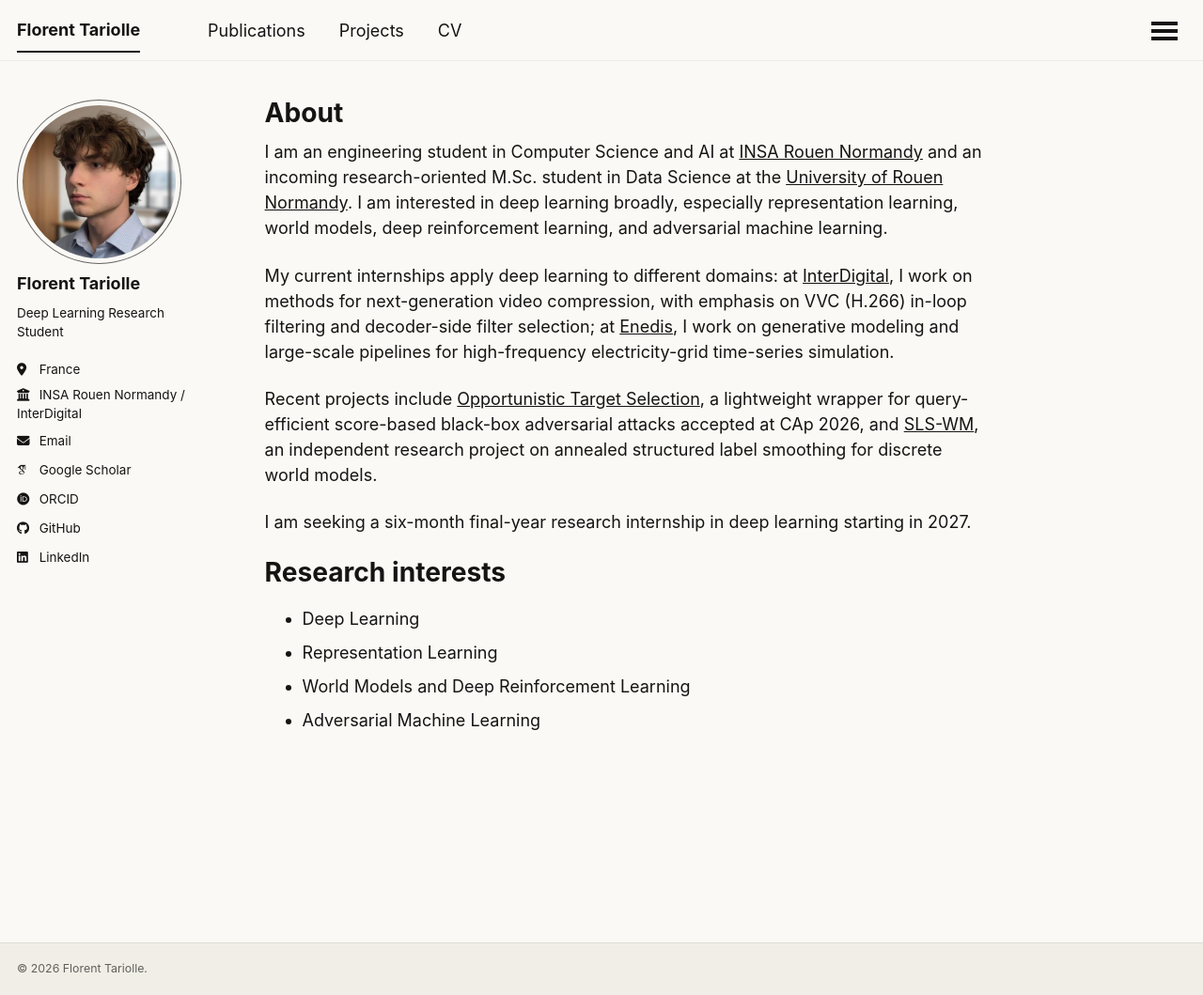
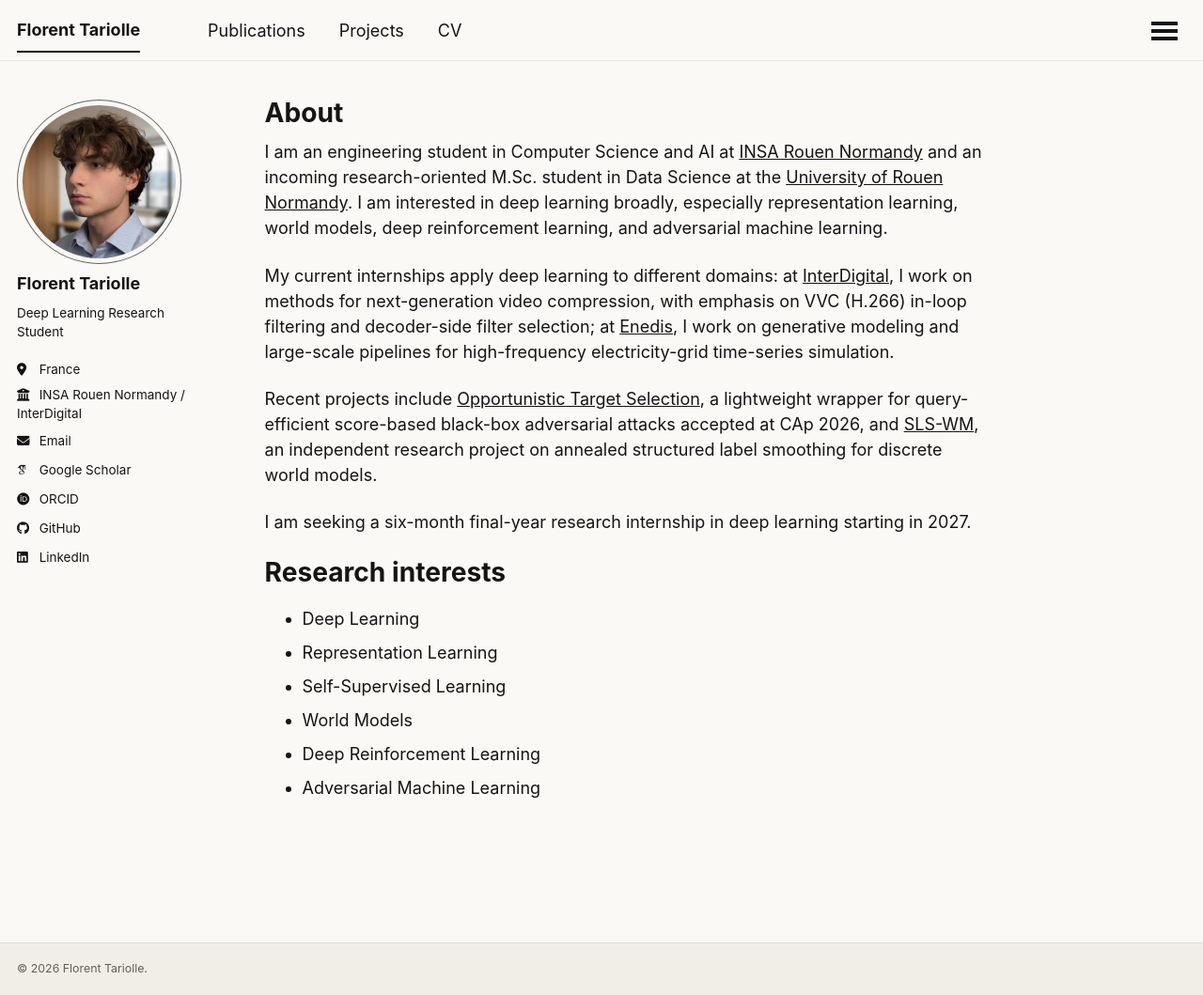
Before and after one commit to Tariolle/Tariolle.github.io, a Jekyll site: the page built from _pages/about.md, in a window 1280 px wide and 1059 px high. Shown: the whole window at 94% size. Built offline with Jekyll 4.4.1, drawn with Linux system fonts in a browser that asks for light colours; some web fonts are replaced; a script that is not in the unit is left out.

```diff
--- a/_pages/about.md
+++ b/_pages/about.md
@@ -20,5 +20,7 @@ Research interests
 
 - Deep Learning
 - Representation Learning
-- World Models and Deep Reinforcement Learning
+- Self-Supervised Learning
+- World Models
+- Deep Reinforcement Learning
 - Adversarial Machine Learning
```
Also changed, not shown: _pages/projects.md (+1 -1 lines).
